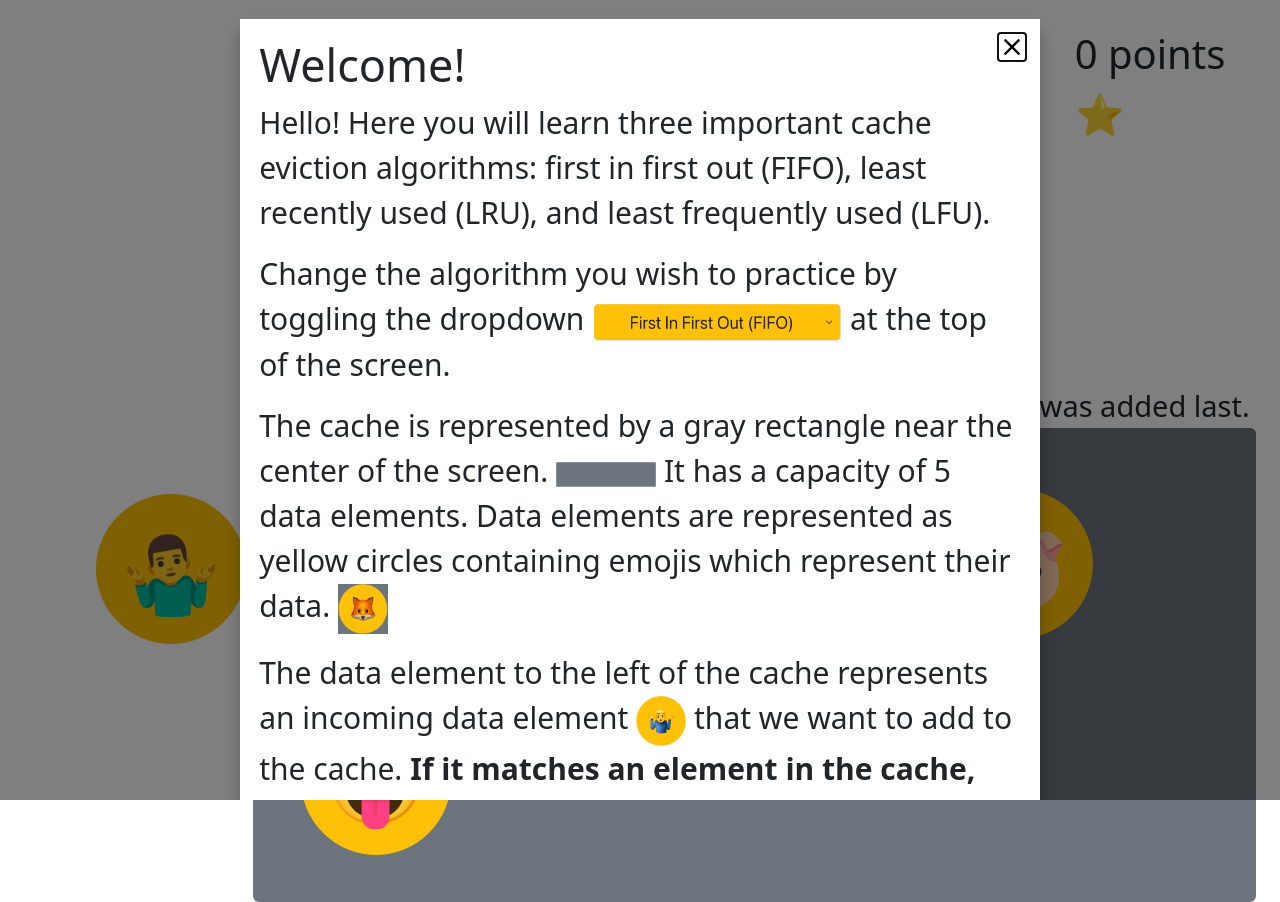
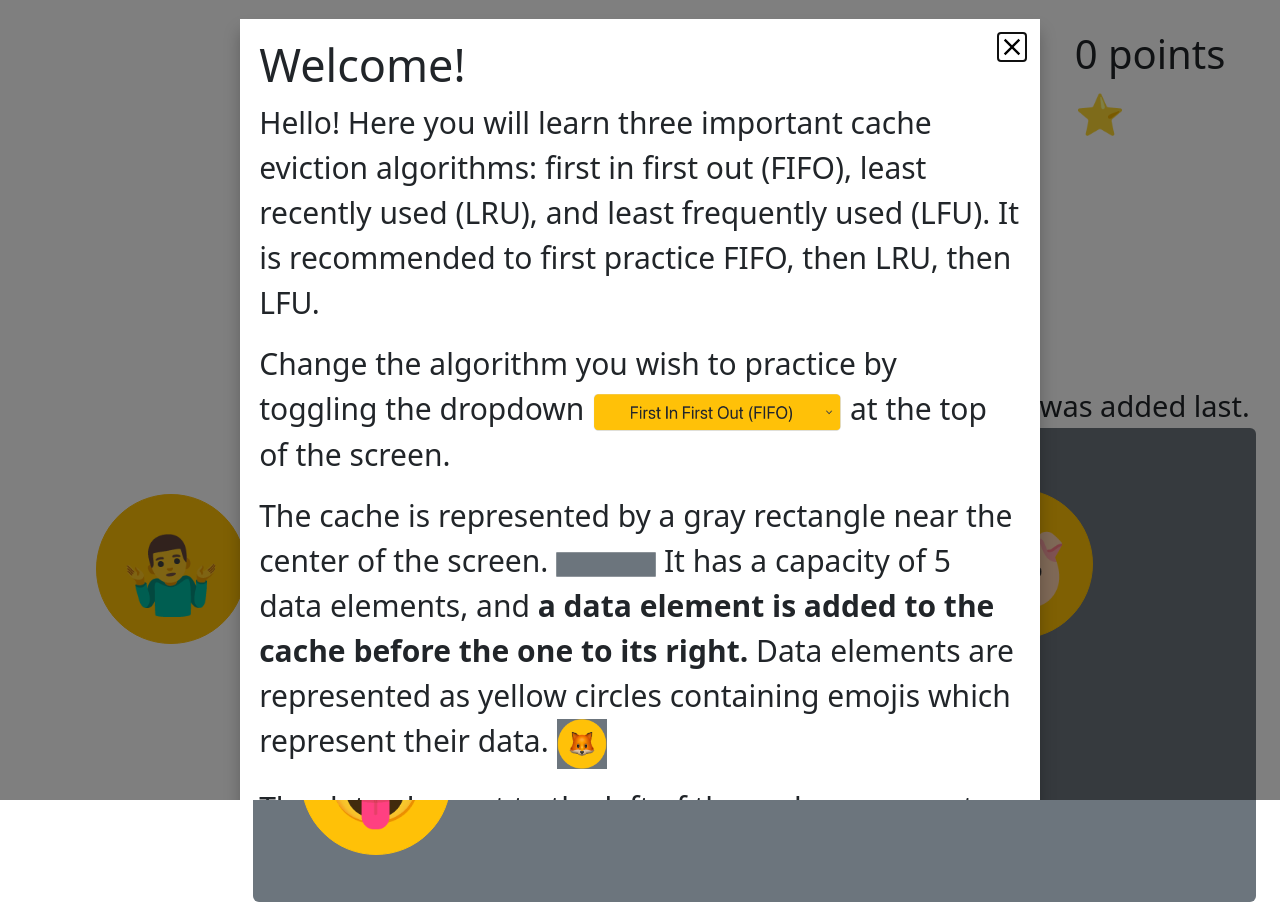
Before and after one commit to ejruggiero/cache-eviction-algorithms, a React (Create React App) app: page / in a window 1280 px wide. Built offline with nearby package versions, Linux system fonts and the light colour scheme.

Commit message:
added more text to help popup

```diff
--- a/src/components/Help/Help.js
+++ b/src/components/Help/Help.js
@@ -16,9 +16,9 @@ export const Help = () => {
     <div>
     <h1>Welcome!</h1>
     <p>Hello! Here you will learn three important cache eviction algorithms: first in first out (FIFO),
-     least recently used (LRU), and least frequently used (LFU).</p>
+     least recently used (LRU), and least frequently used (LFU). It is recommended to first practice FIFO, then LRU, then LFU.</p>
     <p>Change the algorithm you wish to practice by toggling the dropdown <img src={dropdown} alt="Dropdown" width={250} height={40}/> at the top of the screen.</p>
-    <p>The cache is represented by a gray rectangle near the center of the screen. <img src={cache} alt="Cache" width={100} height={25}/> It has a capacity of 5 data elements. Data elements are represented as yellow circles containing emojis
+    <p>The cache is represented by a gray rectangle near the center of the screen. <img src={cache} alt="Cache" width={100} height={25}/> It has a capacity of 5 data elements, and <b>a data element is added to the cache before the one to its right.</b> Data elements are represented as yellow circles containing emojis
      which represent their data. <img src={dataElem} alt="Data Element" width={50} height={50}/></p>
      <p>The data element to the left of the cache represents an incoming data element <img src={incomingElem} alt="Incoming Data Element" width={50} height={50}/> that we want to add to the cache. <b>If it matches an element in the cache,</b> then click on that matching element in the cache. This is known as a <b>hit</b> -- the data is successfully retrieved from the cache. <b>If the incoming element does not match any element in the cache,</b> then click the element that should be evicted from the cache based on the eviction algorithm you have chosen.</p>
      <p>Your score can be found at the top right corner of the screen. <img src={score} alt="Score" width={150} height={38}/> If you select the correct element to remove from the cache, then you will
```
